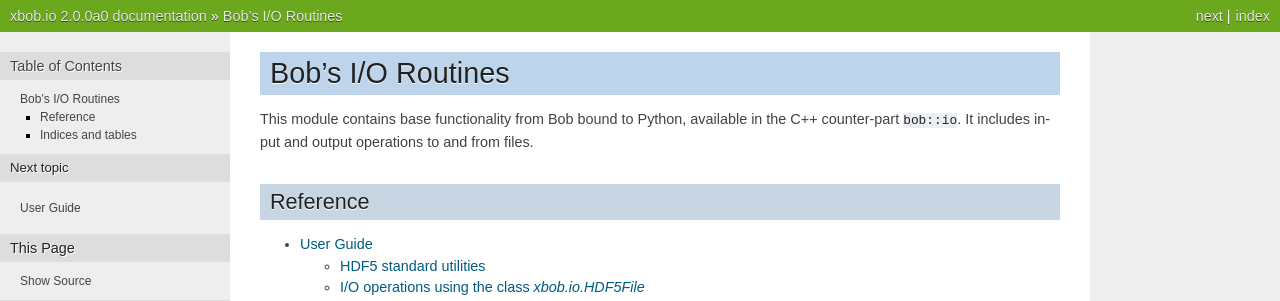
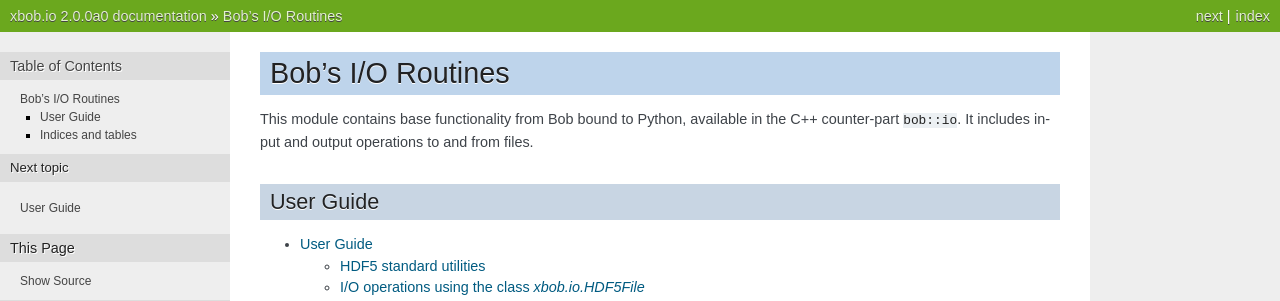
Before and after one commit to rikuhuttunen/bob.io.base, a Sphinx documentation site: the page built from doc/index.rst, in a window 1280 px wide. Shown: the top 301 px of the page. Built offline with Sphinx 7.4.7, drawn with Linux system fonts in a browser that asks for light colours; formulas are drawn with MathJax 3; pages that are not in the unit, such as notebooks, are missing from menus.

Commit message:
Change Refernece -> User Guide

```diff
--- a/doc/index.rst
+++ b/doc/index.rst
@@ -12,8 +12,8 @@ This module contains base functionality from Bob bound to Python, available in
 the C++ counter-part ``bob::io``. It includes input and output operations to
 and from files.
 
-Reference
----------
+User Guide
+----------
 
 .. toctree::
    :maxdepth: 2
```
